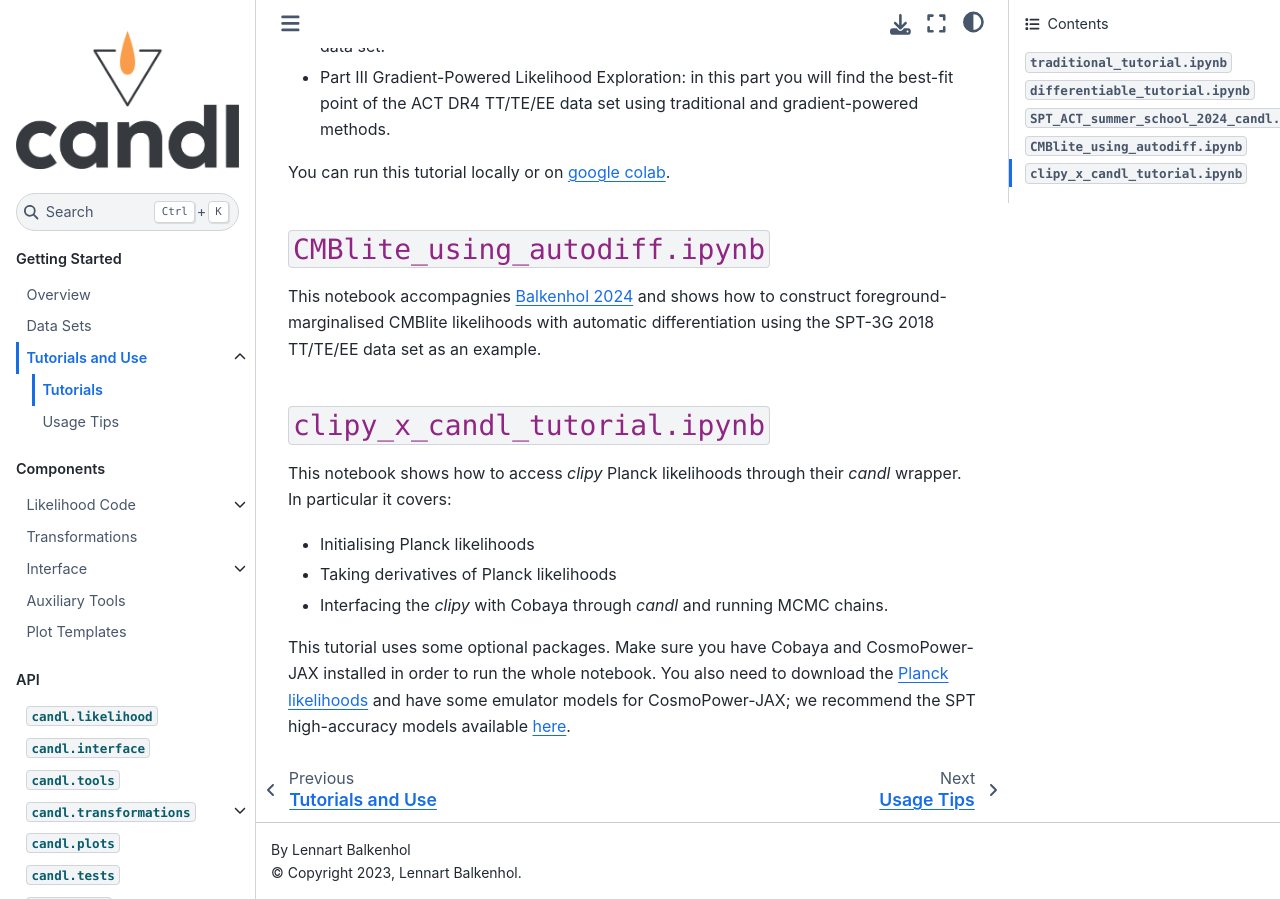
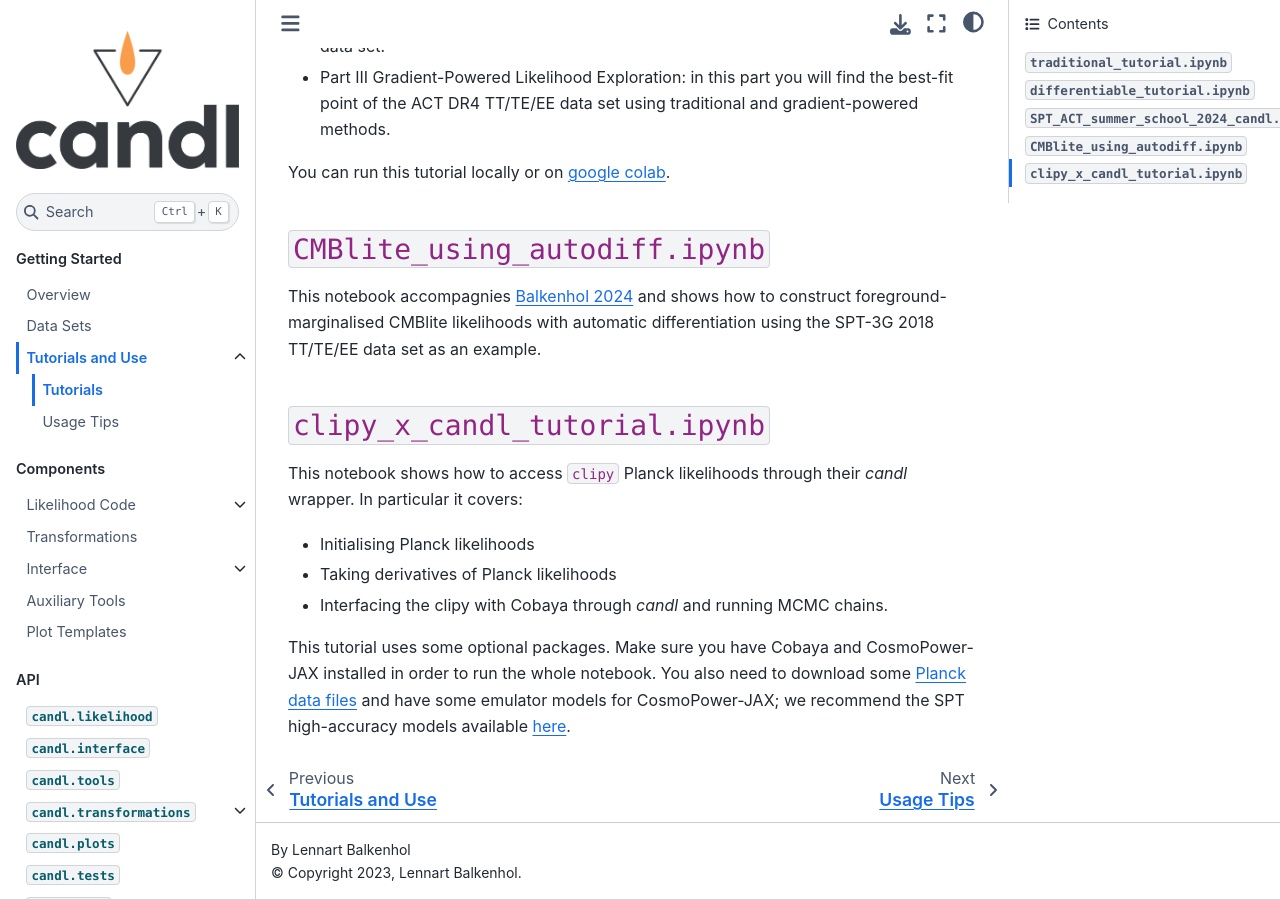
Before and after one commit to Lbalkenhol/candl, a Sphinx documentation site: the page built from docs/tutorial/tutorial_list.rst, in a window 1280 px wide and 900 px high, scrolled down 1350 px. Built offline with Sphinx 7.4.7 and the Sphinx Book theme 1.1.4, drawn with Linux system fonts in a browser that asks for light colours.

Commit message:
doc tweaks

```diff
--- a/docs/tutorial/tutorial_list.rst
+++ b/docs/tutorial/tutorial_list.rst
@@ -54,12 +54,12 @@ This notebook accompagnies `Balkenhol 2024 <https://arxiv.org/abs/2412.00826>`__
 ``clipy_x_candl_tutorial.ipynb``
 --------------------------------------------
 
-This notebook shows how to access `clipy` Planck likelihoods through their `candl` wrapper. In particular it covers:
+This notebook shows how to access ``clipy`` Planck likelihoods through their `candl` wrapper. In particular it covers:
 
 * Initialising Planck likelihoods
 * Taking derivatives of Planck likelihoods
-* Interfacing the `clipy` with Cobaya through `candl` and running MCMC chains.
+* Interfacing the clipy with Cobaya through `candl` and running MCMC chains.
 
 This tutorial uses some optional packages.
 Make sure you have Cobaya and CosmoPower-JAX installed in order to run the whole notebook.
-You also need to download the `Planck likelihoods <https://pla.esac.esa.int/pla>`_ and have some emulator models for CosmoPower-JAX; we recommend the SPT high-accuracy models available `here <https://github.com/alessiospuriomancini/cosmopower/tree/main/cosmopower/trained_models/SPT_high_accuracy>`_.
+You also need to download some `Planck data files <https://pla.esac.esa.int/pla>`_ and have some emulator models for CosmoPower-JAX; we recommend the SPT high-accuracy models available `here <https://github.com/alessiospuriomancini/cosmopower/tree/main/cosmopower/trained_models/SPT_high_accuracy>`_.
```
Also changed, not shown: docs/data/data_overview.rst (+4 -4 lines).
